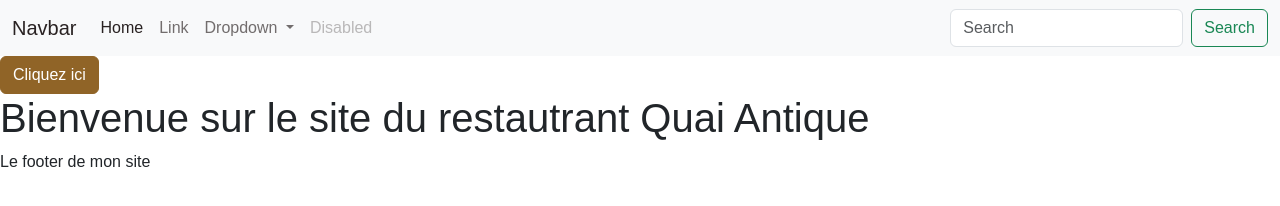
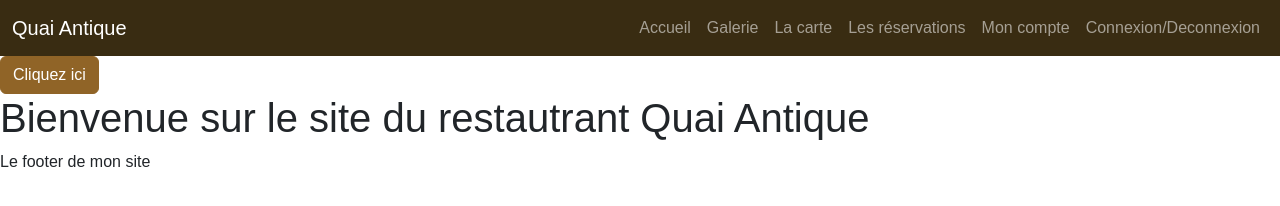
Before and after one commit to Antho2b85/ProjetQuaiAntique, a website with bundled scripts: page index.html in a window 1280 px wide. Built offline with nearby package versions, Linux system fonts and the light colour scheme; files whose address does not match are found by name.

Commit message:
Add site header

```diff
--- a/index.html
+++ b/index.html
@@ -9,39 +9,33 @@
 <body>
 
     <header>
-        <nav class="navbar navbar-expand-lg bg-body-tertiary">
+        <nav class="navbar navbar-expand-lg bg-dark" data-bs-theme="dark">
   <div class="container-fluid">
-    <a class="navbar-brand" href="#">Navbar</a>
+    <a class="navbar-brand" href="/">Quai Antique</a>
     <button class="navbar-toggler" type="button" data-bs-toggle="collapse" data-bs-target="#navbarSupportedContent" aria-controls="navbarSupportedContent" aria-expanded="false" aria-label="Toggle navigation">
       <span class="navbar-toggler-icon"></span>
     </button>
     <div class="collapse navbar-collapse" id="navbarSupportedContent">
-      <ul class="navbar-nav me-auto mb-2 mb-lg-0">
+      <ul class="navbar-nav ms-auto mb-2 mb-lg-0">
         <li class="nav-item">
-          <a class="nav-link active" aria-current="page" href="#">Home</a>
+          <a class="nav-link" href="/">Accueil</a>
         </li>
         <li class="nav-item">
-          <a class="nav-link" href="#">Link</a>
-        </li>
-        <li class="nav-item dropdown">
-          <a class="nav-link dropdown-toggle" href="#" role="button" data-bs-toggle="dropdown" aria-expanded="false">
-            Dropdown
-          </a>
-          <ul class="dropdown-menu">
-            <li><a class="dropdown-item" href="#">Action</a></li>
-            <li><a class="dropdown-item" href="#">Another action</a></li>
-            <li><hr class="dropdown-divider"></li>
-            <li><a class="dropdown-item" href="#">Something else here</a></li>
-          </ul>
+          <a class="nav-link" href="#">Galerie</a>
         </li>
         <li class="nav-item">
-          <a class="nav-link disabled" aria-disabled="true">Disabled</a>
+          <a class="nav-link" href="#">La carte</a>
+        </li>
+        <li class="nav-item">
+          <a class="nav-link" href="#">Les réservations</a>
+        </li>
+        <li class="nav-item">
+          <a class="nav-link" href="#">Mon compte</a>
+        </li>
+        <li class="nav-item">
+          <a class="nav-link" href="#">Connexion/Deconnexion</a>
         </li>
       </ul>
-      <form class="d-flex" role="search">
-        <input class="form-control me-2" type="search" placeholder="Search" aria-label="Search"/>
-        <button class="btn btn-outline-success" type="submit">Search</button>
-      </form>
     </div>
   </div>
 </nav>
```
